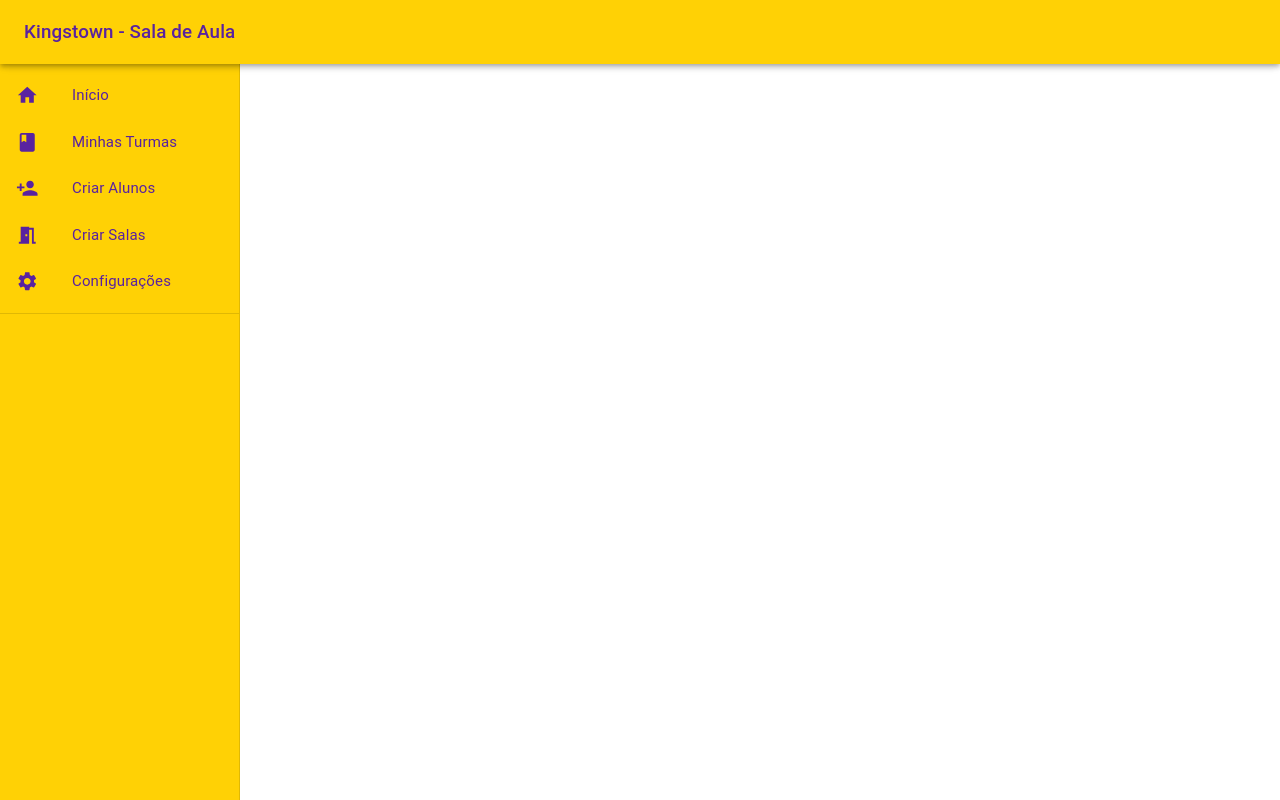
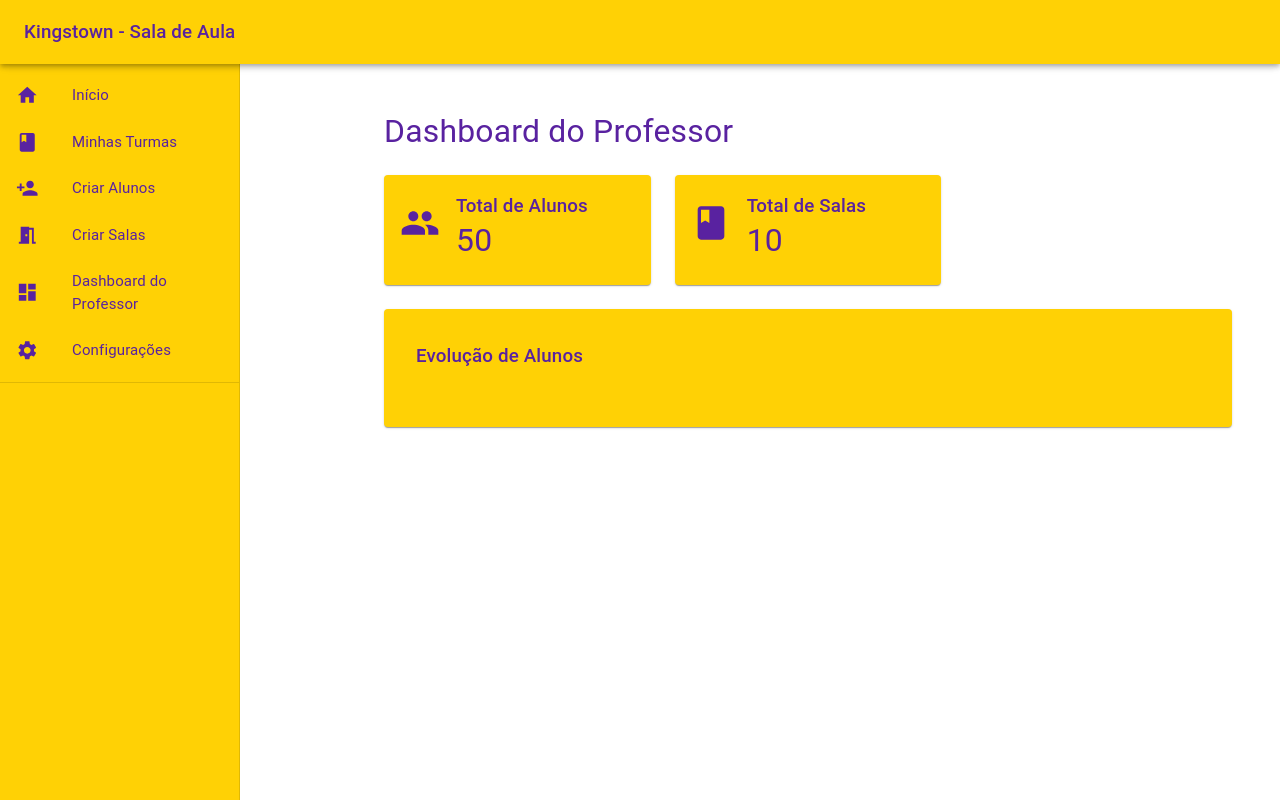
Before and after one commit to Wiltonll/kingstown-sala-de-aula, a React (Create React App) app in the folder Front-End/: page /professor-dashboard in a window 1280 px wide. Built offline with nearby package versions, Linux system fonts and the light colour scheme.

Commit message:
Revert "Mais atualizações."
This reverts commit 6ce2048cc83a50f3fb178fcd25f02183e7ec59da.

```diff
--- a/Front-End/src/App.js
+++ b/Front-End/src/App.js
@@ -1,7 +1,7 @@
-// src/App.js
 import React from 'react';
 import { BrowserRouter as Router, Routes, Route } from 'react-router-dom';
 import MenuDrawer from './components/MenuDrawer';
+import ProfessorDashboard from './components/ProfessorDashboard/ProfessorDashboard';
 import InicioTurmas from './components/InicioTurmas/InicioTurmas';
 import CriarAlunos from './components/ProfessorDashboard/CriarAlunos';
 import CriarSalas from './components/ProfessorDashboard/CriarSalas';
@@ -10,9 +10,11 @@ import AlunosList from './components/ProfessorDashboard/AlunosList';
 import TurmasList from './components/ProfessorDashboard/TurmasList';
 import Box from '@mui/material/Box';
 import CssBaseline from '@mui/material/CssBaseline';
+import { MyProvider } from './context';
 
 function App() {
   return (
+    <MyProvider>
       <Router>
         <Box sx={{ display: 'flex' }}>
           <CssBaseline />
@@ -20,6 +22,7 @@ function App() {
           <Box component="main" sx={{ flexGrow: 1, p: 3, mt: 8 }}>
             <Routes>
               <Route path="/" element={<InicioTurmas />} />
+              <Route path="/professor-dashboard" element={<ProfessorDashboard />} />
               <Route path="/criar-alunos" element={<CriarAlunos />} />
               <Route path="/criar-salas" element={<CriarSalas />} />
               <Route path="/configuracoes" element={<Configuracoes />} />
@@ -29,6 +32,7 @@ function App() {
           </Box>
         </Box>
       </Router>
+    </MyProvider>
   );
 }
 
--- a/Front-End/src/components/MenuDrawer.js
+++ b/Front-End/src/components/MenuDrawer.js
@@ -21,6 +21,7 @@ import useMediaQuery from '@mui/material/useMediaQuery';
 import { useTheme } from '@mui/material/styles';
 import IconButton from '@mui/material/IconButton';
 import MenuIcon from '@mui/icons-material/Menu';
+import DashboardIcon from '@mui/icons-material/Dashboard';
 
 const drawerWidth = 240;
 
@@ -42,6 +43,7 @@ export default function MenuDrawer() {
           { text: 'Minhas Turmas', icon: <ClassIcon />, path: '/turmas' },
           { text: 'Criar Alunos', icon: <PersonAddIcon />, path: '/criar-alunos' },
           { text: 'Criar Salas', icon: <MeetingRoomIcon />, path: '/criar-salas' },
+          { text: 'Dashboard do Professor', icon: <DashboardIcon />, path: '/professor-dashboard' },
           { text: 'Configurações', icon: <SettingsIcon />, path: '/configuracoes' },
         ].map((item) => (
           <ListItem button key={item.text} onClick={() => { navigate(item.path); if (isMobile) setMobileOpen(false); }}>
@@ -88,7 +90,7 @@ export default function MenuDrawer() {
         <Toolbar />
         {drawer}
       </Drawer>
-      <Box component="main" sx={{ flexGrow: 1, p: 3, mt: 4 }}> {/* Margem superior reduzida */}
+      <Box component="main" sx={{ flexGrow: 1, p: 3, mt: 4 }}>
         <Toolbar />
         {/* O conteúdo principal será renderizado aqui */}
       </Box>
--- /dev/null
+++ b/Front-End/src/components/ProfessorDashboard/ProfessorDashboard.js
@@ -0,0 +1,86 @@
+import * as React from 'react';
+import Box from '@mui/material/Box';
+import Grid from '@mui/material/Grid';
+import Card from '@mui/material/Card';
+import CardContent from '@mui/material/CardContent';
+import Typography from '@mui/material/Typography';
+import PeopleIcon from '@mui/icons-material/People';
+import ClassIcon from '@mui/icons-material/Class';
+import { useTheme } from '@mui/material/styles';
+import { LineChart, Line, XAxis, YAxis, CartesianGrid, Tooltip, Legend } from 'recharts';
+
+const ProfessorDashboard = () => {
+  const theme = useTheme();
+
+  const totalAlunos = 50;
+  const totalSalas = 10;
+
+  // Dados para o gráfico
+  const data = [
+    { name: 'Jan', alunos: 30 },
+    { name: 'Fev', alunos: 40 },
+    { name: 'Mar', alunos: 50 },
+    { name: 'Abr', alunos: 70 },
+    { name: 'Mai', alunos: 90 },
+    { name: 'Jun', alunos: 100 },
+  ];
+
+  return (
+    <Box sx={{ flexGrow: 1, p: 3 }}>
+      <Typography variant="h4" sx={{ mb: 3, color: '#5922A0' }}>
+        Dashboard do Professor
+      </Typography>
+      <Grid container spacing={3}>
+        <Grid item xs={12} md={6} lg={4}>
+          <Card sx={{ backgroundColor: '#FFD105' }}>
+            <CardContent>
+              <Grid container spacing={2} alignItems="center">
+                <Grid item>
+                  <PeopleIcon sx={{ fontSize: 40, color: '#5922A0' }} />
+                </Grid>
+                <Grid item>
+                  <Typography variant="h6" sx={{ color: '#5922A0' }}>Total de Alunos</Typography>
+                  <Typography variant="h4" sx={{ color: '#5922A0' }}>{totalAlunos}</Typography>
+                </Grid>
+              </Grid>
+            </CardContent>
+          </Card>
+        </Grid>
+        <Grid item xs={12} md={6} lg={4}>
+          <Card sx={{ backgroundColor: '#FFD105' }}>
+            <CardContent>
+              <Grid container spacing={2} alignItems="center">
+                <Grid item>
+                  <ClassIcon sx={{ fontSize: 40, color: '#5922A0' }} />
+                </Grid>
+                <Grid item>
+                  <Typography variant="h6" sx={{ color: '#5922A0' }}>Total de Salas</Typography>
+                  <Typography variant="h4" sx={{ color: '#5922A0' }}>{totalSalas}</Typography>
+                </Grid>
+              </Grid>
+            </CardContent>
+          </Card>
+        </Grid>
+
+        {/* Novo Gráfico */}
+        <Grid item xs={12}>
+          <Card sx={{ backgroundColor: '#FFD105', p: 2 }}>
+            <CardContent>
+              <Typography variant="h6" sx={{ mb: 2, color: '#5922A0' }}>Evolução de Alunos</Typography>
+              <LineChart width="100%" height={300} data={data}>
+                <CartesianGrid strokeDasharray="3 3" />
+                <XAxis dataKey="name" />
+                <YAxis />
+                <Tooltip />
+                <Legend />
+                <Line type="monotone" dataKey="alunos" stroke="#5922A0" />
+              </LineChart>
+            </CardContent>
+          </Card>
+        </Grid>
+      </Grid>
+    </Box>
+  );
+};
+
+export default ProfessorDashboard;
--- /dev/null
+++ b/Front-End/src/context.js
@@ -0,0 +1,13 @@
+import React, { createContext, useState } from 'react';
+
+export const MyContext = createContext();
+
+export const MyProvider = ({ children }) => {
+    const [state, setState] = useState(/* valor inicial */);
+
+    return (
+        <MyContext.Provider value={{ state, setState }}>
+            {children}
+        </MyContext.Provider>
+    );
+};
```
Lines whose indentation alone changed are shown as unchanged.
